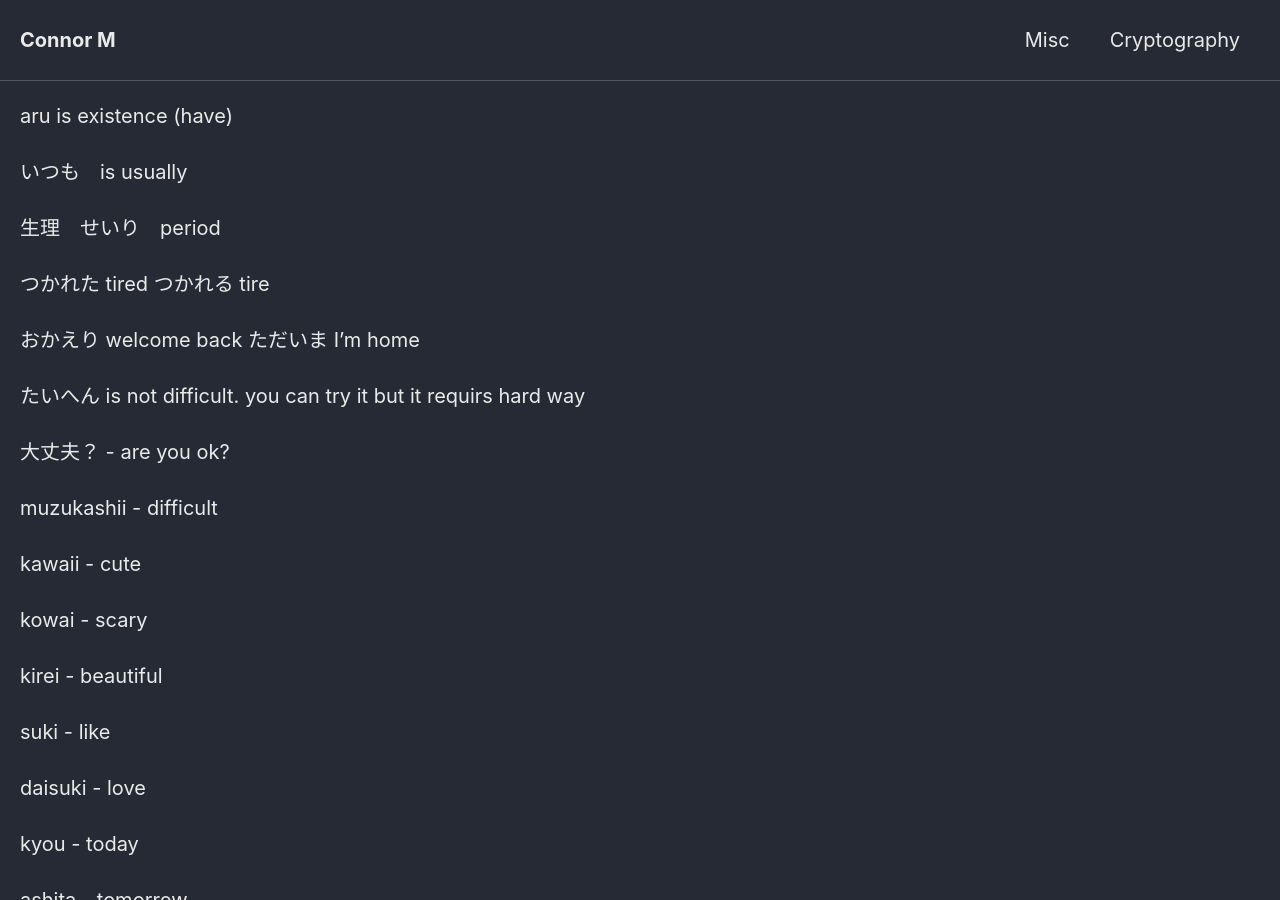
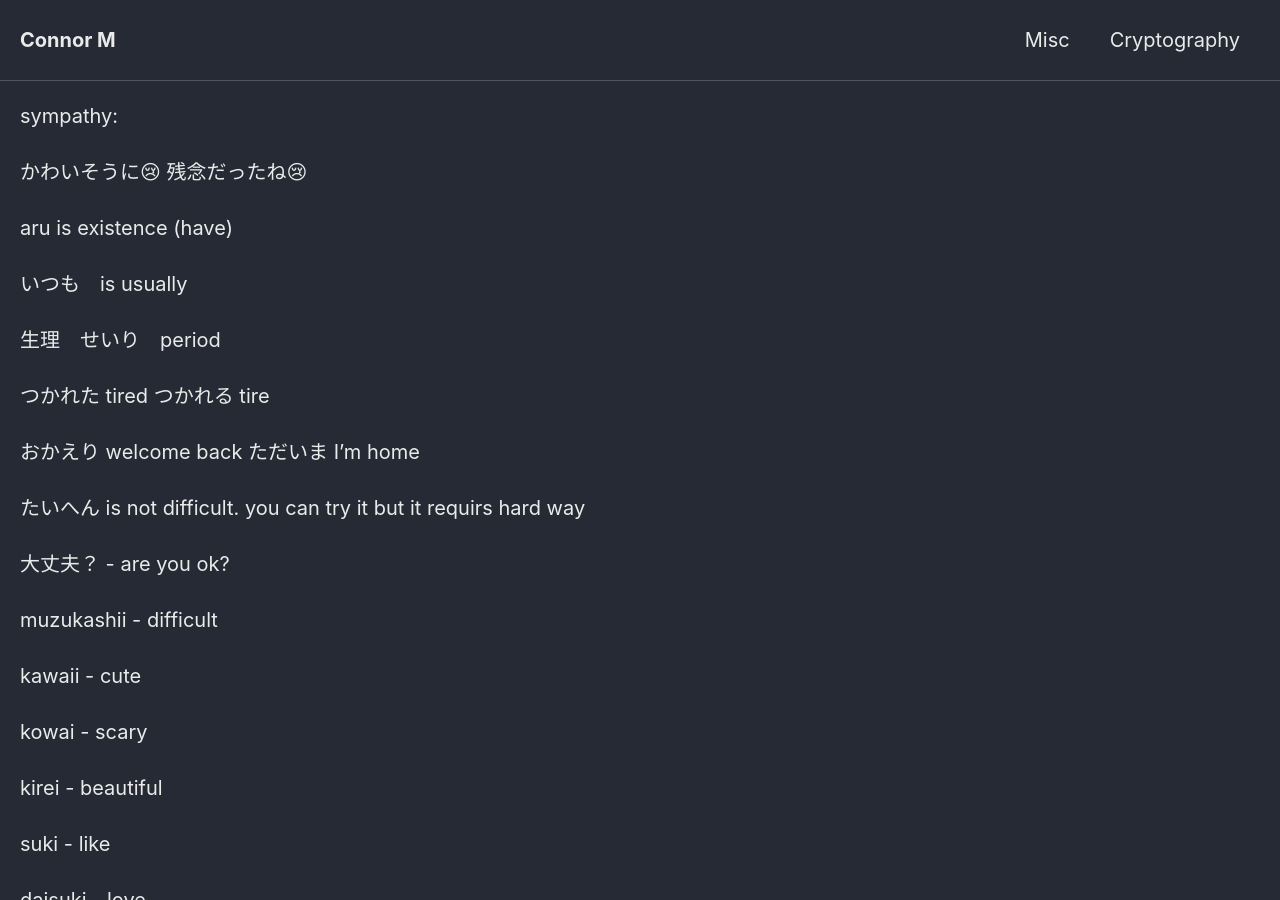
Before and after one commit to Connor-McCartney/Connor-McCartney.github.io, a Jekyll site: the page built from _pages/misc/japanese.md, in a window 1280 px wide and 900 px high. Built offline with Jekyll 4.4.1, drawn with Linux system fonts in a browser that asks for light colours; cached includes are drawn as plain includes; our own code applies the rules of GitHub Pages for plain Markdown files.

Commit message:
Update japanese.md

```diff
--- a/_pages/misc/japanese.md
+++ b/_pages/misc/japanese.md
@@ -1,3 +1,7 @@
+sympathy:
+
+かわいそうに😢 残念だったね😢
+
 aru is existence (have)
 
 いつも　is usually
```
